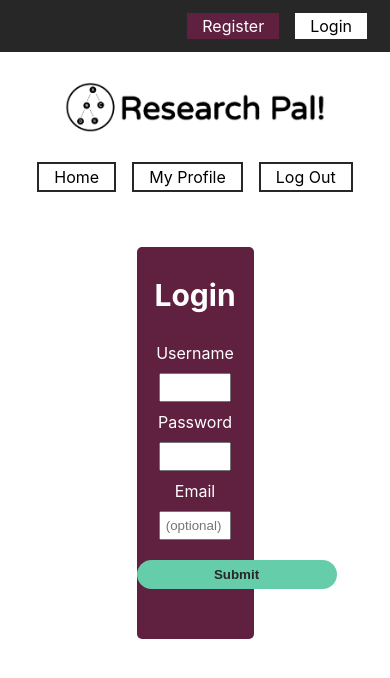
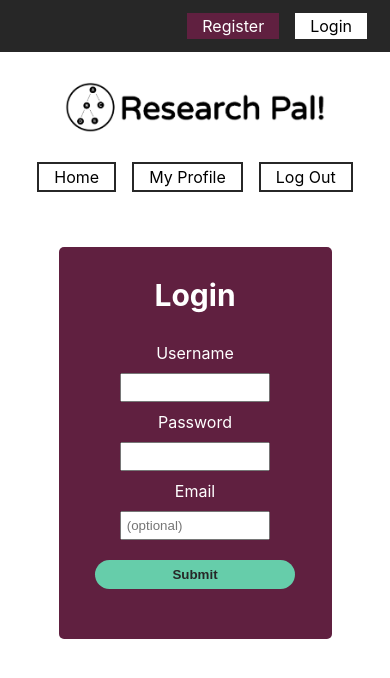
Before and after one commit to bw2-modern-day-researcher/Front-End-MDR, a React (Create React App) app in the folder modern-day-researcher/: page /login in a window 390 px wide. Shown: the top 678 px of the page. Built offline with nearby package versions, Linux system fonts and the light colour scheme; the HTML template or start-up script is replaced by a standard one.

Commit message:
login breakpoint added

```diff
--- a/modern-day-researcher/src/index.css
+++ b/modern-day-researcher/src/index.css
@@ -264,6 +264,12 @@ h2 {
   border-radius: 5px;
 }
 
+@media (max-width: 800px) {
+  .login {
+    width: 70%;
+  }
+}
+
 .login h1 {
   font-size: 30px;
 }
```
